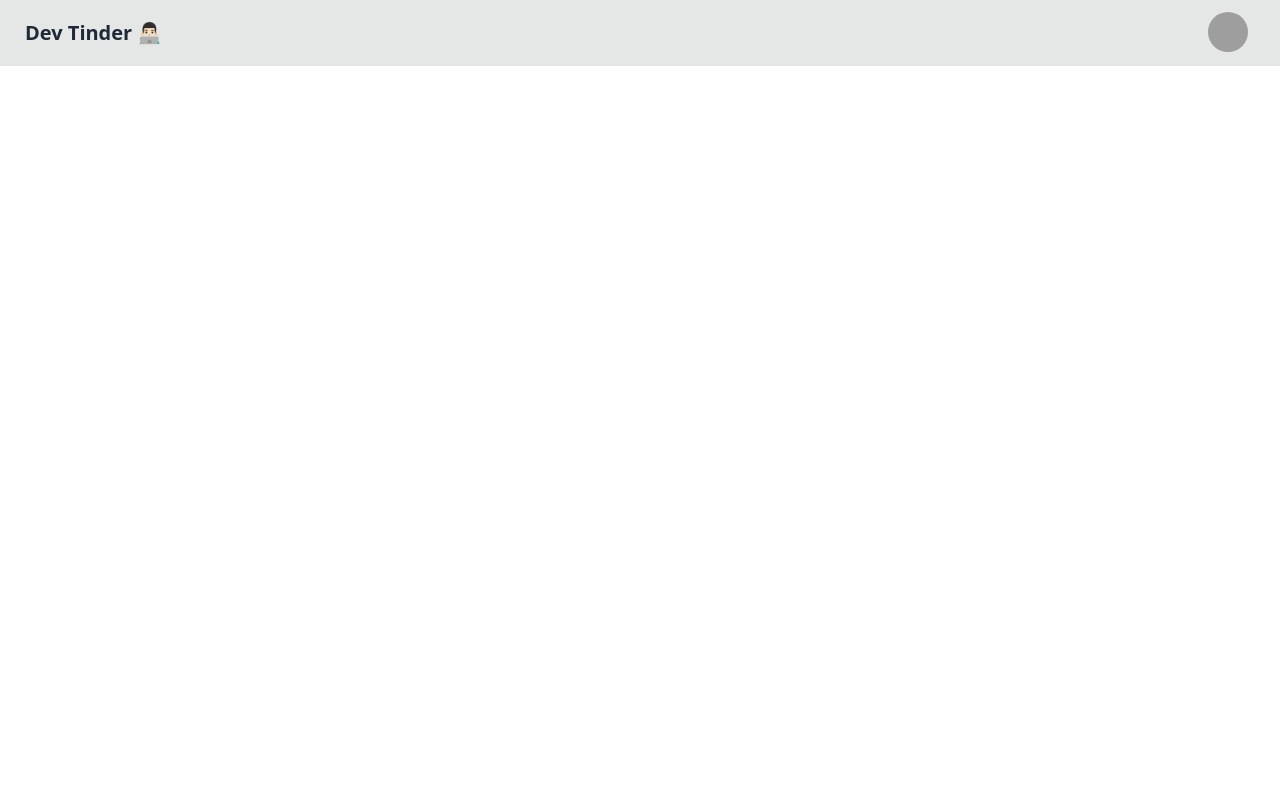
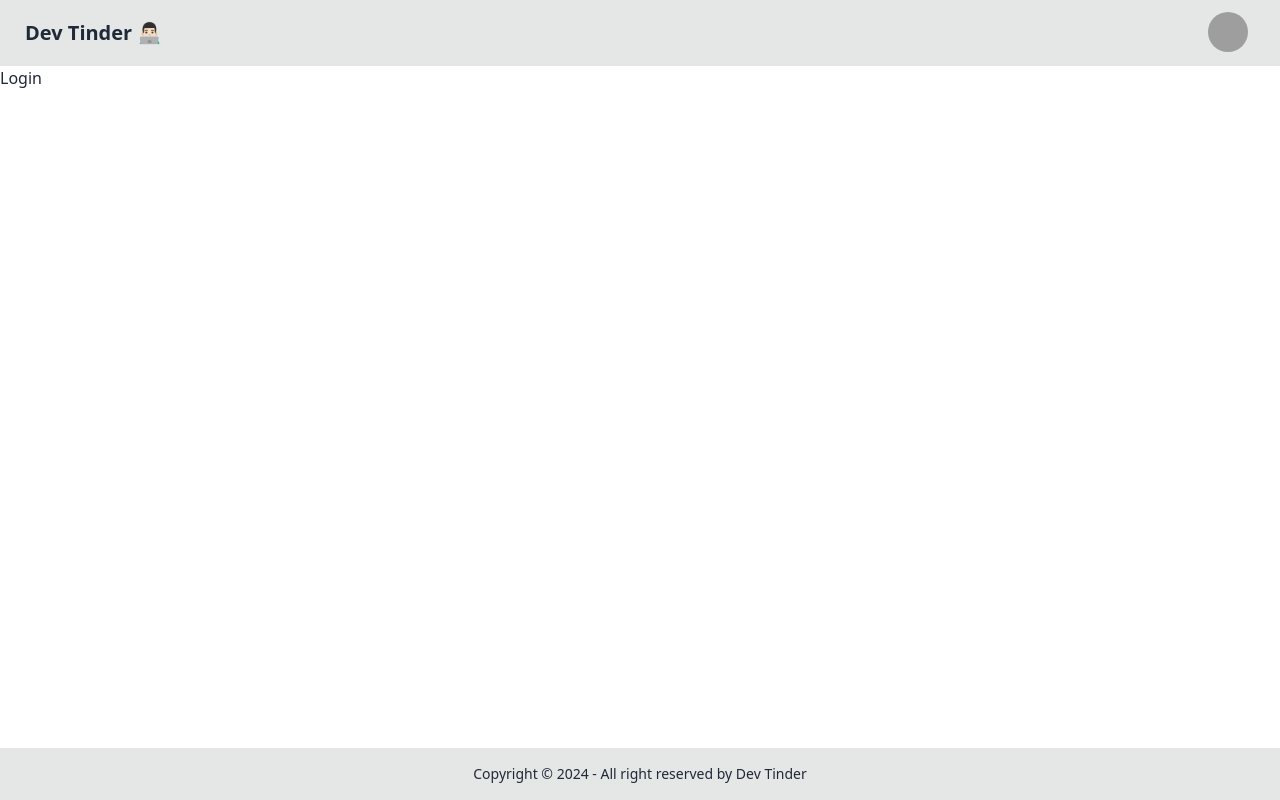
Before and after one commit to sathwickreddyy/react, a React (Vite) app in the folder devtinder-web/: page /login in a window 1280 px wide. Built offline with nearby package versions, Linux system fonts and the light colour scheme; grey boxes are pictures that could not be loaded.

Commit message:
Adding Routes with Outlet

```diff
--- a/devtinder-web/package.json
+++ b/devtinder-web/package.json
@@ -11,7 +11,8 @@
   },
   "dependencies": {
     "react": "^18.3.1",
-    "react-dom": "^18.3.1"
+    "react-dom": "^18.3.1",
+    "react-router": "^7.0.1"
   },
   "devDependencies": {
     "@eslint/js": "^9.13.0",
--- a/devtinder-web/src/App.jsx
+++ b/devtinder-web/src/App.jsx
@@ -1,10 +1,20 @@
-import NavBar from "./components/NavBar.jsx";
+import {BrowserRouter, Route, Routes} from "react-router";
+import Body from "./components/Body.jsx";
+import Login from "./components/Login.jsx";
+import Profile from "./components/Profile.jsx";
 
 function App() {
 
   return (
       <>
-          <NavBar />
+          <BrowserRouter basename={"/"}>
+              <Routes>
+                  <Route path="/" element={<Body />}>
+                      <Route path={"/login"} element={<Login />} />
+                      <Route path={"/profile"} element={<Profile />} />
+                  </Route>
+              </Routes>
+          </BrowserRouter>
       </>
   )
 }
--- /dev/null
+++ b/devtinder-web/src/components/Body.jsx
@@ -0,0 +1,15 @@
+import React from 'react'
+import NavBar from "./NavBar.jsx";
+import {Outlet} from "react-router";
+import Footer from "./Footer.jsx";
+
+const Body = () => {
+    return (
+        <div>
+            <NavBar />
+            <Outlet />
+            <Footer />
+        </div>
+    )
+}
+export default Body
--- /dev/null
+++ b/devtinder-web/src/components/Footer.jsx
@@ -0,0 +1,12 @@
+import React from 'react'
+
+const Footer = () => {
+    return (
+        <footer className="footer footer-center bg-base-300 text-base-content p-4 fixed bottom-0">
+            <aside>
+                <p>Copyright © {new Date().getFullYear()} - All right reserved by Dev Tinder</p>
+            </aside>
+        </footer>
+    )
+}
+export default Footer;
--- /dev/null
+++ b/devtinder-web/src/components/Login.jsx
@@ -0,0 +1,8 @@
+import React from 'react'
+
+const Login = () => {
+    return (
+        <div>Login</div>
+    )
+}
+export default Login
--- a/devtinder-web/src/components/NavBar.jsx
+++ b/devtinder-web/src/components/NavBar.jsx
@@ -1,5 +1,8 @@
+// eslint-disable-next-line no-unused-vars
+import React from 'react'
+
 const NavBar = () => {
-    return(
+    return (
         <div className="navbar bg-base-300">
             <div className="flex-1">
                 <a className="btn btn-ghost text-xl">Dev Tinder 👨🏻‍💻</a>
--- /dev/null
+++ b/devtinder-web/src/components/Profile.jsx
@@ -0,0 +1,8 @@
+import React from 'react'
+
+const Profile = () => {
+    return (
+        <div>Profile</div>
+    )
+}
+export default Profile
```
Also changed, not shown: 2 other files (tests, documents, lock files or other folders).
